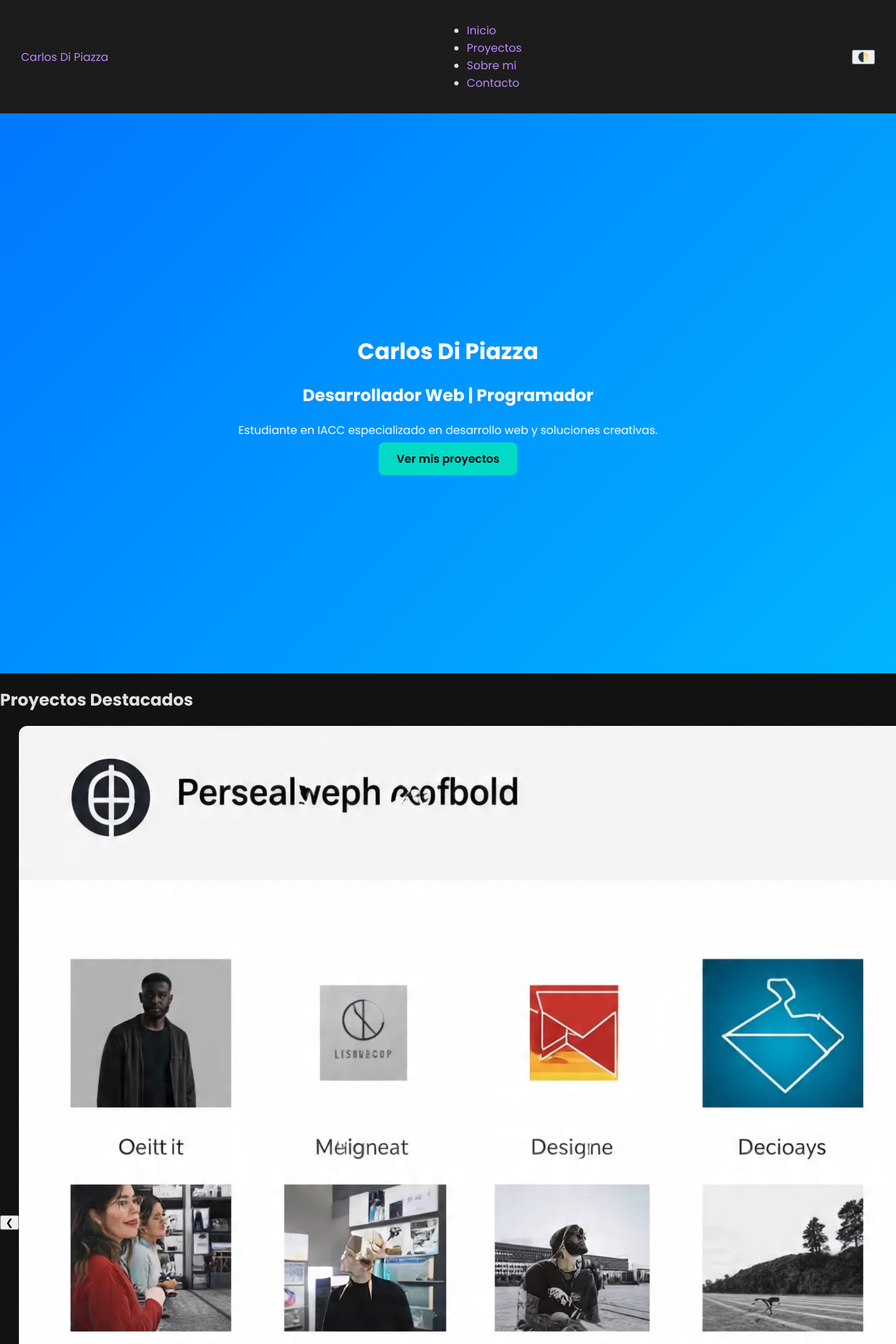
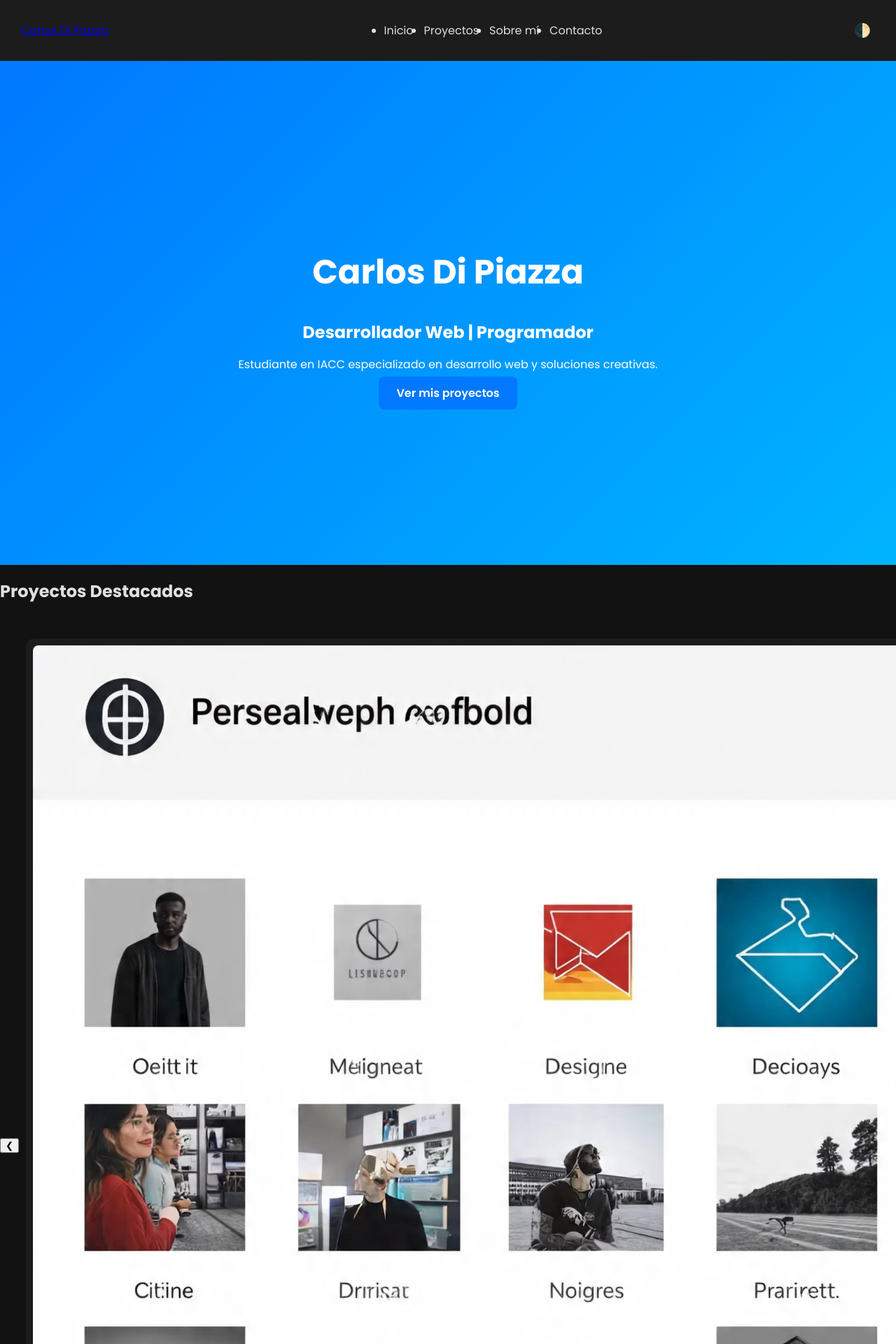
Before and after one commit to carlosdp521-hub/portafoliodecarlosdipiazza, a PHP site: page / in a window 1280 px wide. Shown: the top 1920 px of the page at 70% size. Run offline with PHP 8.4, Linux system fonts and the light colour scheme.

Commit message:
Update estilo.css
Signed-off-by: carlosdp521-hub <carlosdp521@gmail.com>

```diff
--- a/css/estilo.css
+++ b/css/estilo.css
@@ -1,58 +1,46 @@
-:root {
-  --background-color: #121212;
-  --text-color: #E0E0E0;
-  --link-color: #BB86FC;
-  --button-color: #03DAC6;
-  --accent-color: #0078ff;
+:root{
+  --bg:#121212;
+  --text:#E0E0E0;
+  --accent:#03DAC6;
+  --btn:#0078ff;
 }
 
-body {
-  margin:0; padding:0;
-  font-family:'Poppins',sans-serif;
-  background-color: var(--background-color);
-  color: var(--text-color);
+body{
+  margin:0; font-family:'Poppins',sans-serif; background:var(--bg); color:var(--text);
+  transition:0.3s;
 }
 
-/* Navbar */
-.navbar {
-  display:flex; justify-content:space-between; align-items:center;
-  padding:15px 30px; background:#1c1c1c;
-  position:sticky; top:0; z-index:1000;
+.navbar{
+  display:flex; justify-content:space-between; align-items:center; padding:15px 30px; background:#1c1c1c; position:sticky; top:0; z-index:1000;
 }
-.nav-logo, .nav-link { color: var(--link-color); text-decoration:none; margin-right:15px;}
-.nav-link:hover{color: var(--accent-color);}
-.nav-toggle{display:none;}
-@media(max-width:768px){.nav-menu{display:none;}.nav-toggle{display:block;}}
+.nav-menu{display:flex; gap:15px;}
+.nav-link{color:var(--text); text-decoration:none;}
+.nav-link:hover{color:var(--accent);}
+.nav-toggle{display:none; font-size:1.5rem; background:none; border:none; color:var(--text); cursor:pointer;}
+#theme-toggle{background:none; border:none; color:var(--text); cursor:pointer; font-size:1.2rem;}
+@media(max-width:768px){.nav-menu{display:none; flex-direction:column; position:absolute; top:60px; right:20px; background:#1c1c1c; padding:15px; border-radius:8px;}.nav-menu.active{display:flex;}.nav-toggle{display:block;}}
 
-/* Header */
-header{
-  height:100vh; display:flex; justify-content:center; align-items:center;
-  text-align:center; background: linear-gradient(135deg,#0078ff,#00b4ff);
-  color:#fff; padding:0 20px;
-}
-.btn{background:var(--button-color); color:#000; padding:12px 25px; border-radius:8px; text-decoration:none; font-weight:600;}
-.btn:hover{background:var(--accent-color); color:#fff;}
+header{height:90vh; display:flex; justify-content:center; align-items:center; text-align:center; background:linear-gradient(135deg,#0078ff,#00b4ff); color:#fff; padding:0 20px;}
+header h1{font-size:3rem;}
+header h2{margin-bottom:15px;}
+.btn{background:var(--btn); color:#fff; padding:12px 25px; border-radius:8px; text-decoration:none; font-weight:600; transition:0.3s;}
+.btn:hover{background:var(--accent);}
 
-/* Galería */
-.gallery-container{display:flex; align-items:center; overflow:hidden; position:relative;}
-.gallery-grid{display:flex; gap:20px; will-change:transform;}
-.gallery-item{background:#1c1c1c; border-radius:12px; overflow:hidden; transition:transform 0.3s;}
+.gallery-container{display:flex; align-items:center; position:relative; gap:10px; overflow:hidden; margin:50px 0;}
+.gallery-grid{display:flex; gap:20px; transition: transform 0.5s ease;}
+.gallery-item{min-width:250px; background:#1c1c1c; border-radius:12px; padding:10px; text-align:center; flex-shrink:0; transition:transform 0.3s;}
 .gallery-item:hover{transform:translateY(-5px);}
-.image-container{position:relative;}
-.overlay{position:absolute; top:0; left:0; right:0; bottom:0; background:rgba(0,120,255,0.85); color:#fff; display:flex; justify-content:center; align-items:center; text-align:center; opacity:0; transition:opacity 0.3s;}
-.image-container:hover .overlay{opacity:1;}
-.gallery-btn{margin-top:10px; background:#fff; color:#0078ff; padding:5px 10px; border-radius:6px; text-decoration:none;}
+.gallery-item img{width:100%; border-radius:8px; margin-bottom:10px;}
 
-/* Sobre mí */
-#sobre-mi{display:grid; grid-template-columns:1fr 1fr 300px; gap:40px; padding:70px 20px;}
-.about-img img{width:100%; border-radius:12px;}
-.about-extra{background:#1c1c1c; padding:20px; border-radius:12px;}
+#sobre-mi{display:flex; gap:30px; padding:50px 20px; flex-wrap:wrap;}
+#sobre-mi img{width:250px; border-radius:12px;}
+.about-text ul{list-style:disc; margin-left:20px;}
 
-/* Contacto */
-.contact-grid{display:grid; grid-template-columns:1fr 1fr; gap:40px; max-width:1000px; margin:0 auto; padding:70px 20px;}
-.contact-form input, .contact-form textarea{padding:12px; border-radius:8px; border:none; width:100%; margin-bottom:10px;}
-.contact-form button{background:var(--accent-color); color:#fff; padding:12px; border:none; border-radius:8px; cursor:pointer;}
-.contact-form button:hover{background:var(--button-color); color:#000;}
+.contact-grid{display:grid; grid-template-columns:1fr 1fr; gap:30px; max-width:1000px; margin:0 auto; padding:50px 20px;}
+.contact-form input, .contact-form textarea{padding:12px; border-radius:8px; border:none; width:100%;}
+.contact-form button{background:var(--btn); color:#fff; border:none; padding:12px; border-radius:8px; cursor:pointer; transition:0.3s;}
+.contact-form button:hover{background:var(--accent);}
 
-/* Footer */
-footer{background:#111; text-align:center; padding:20
+footer{background:#111; text-align:center; padding:20px;}
+.fade-in{opacity:0; transform:translateY(30px); transition:opacity 0.8s ease-out, transform 0.8s ease-out;}
+.fade-in.visible{opacity:1; transform:translateY(0);}
```
